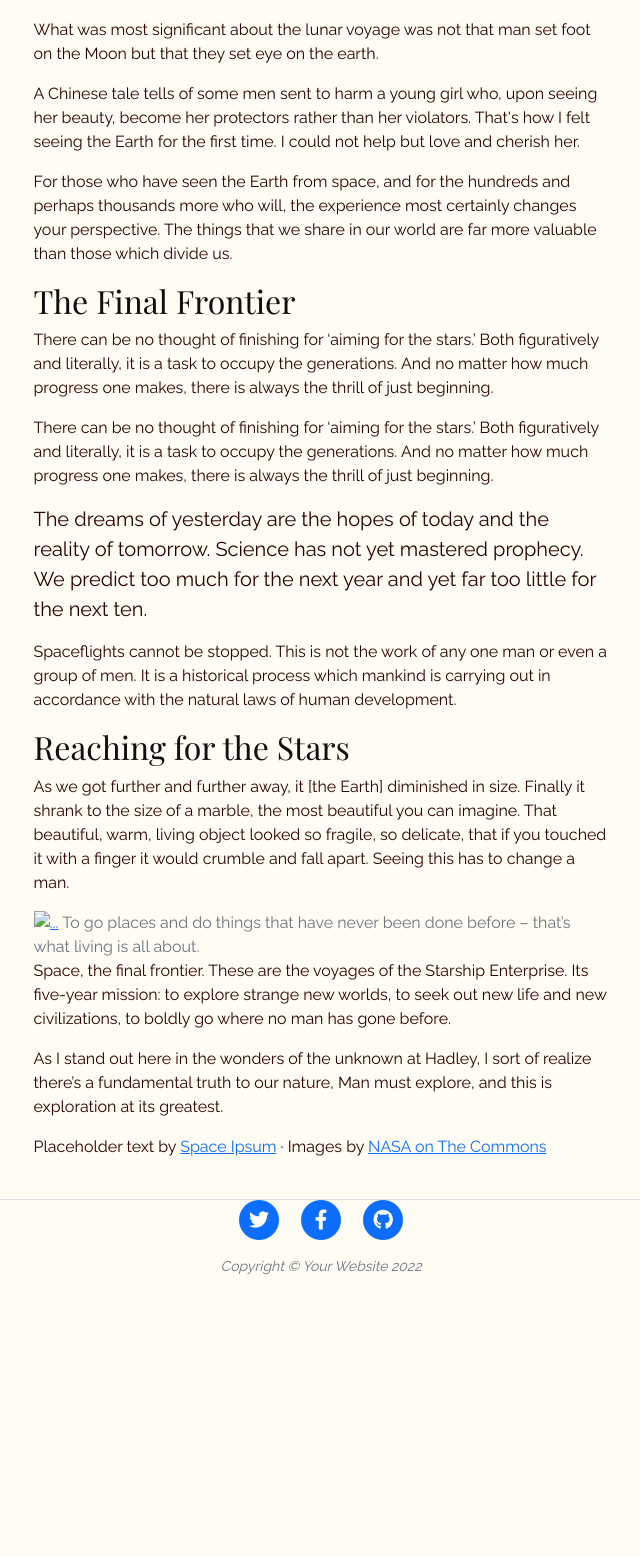
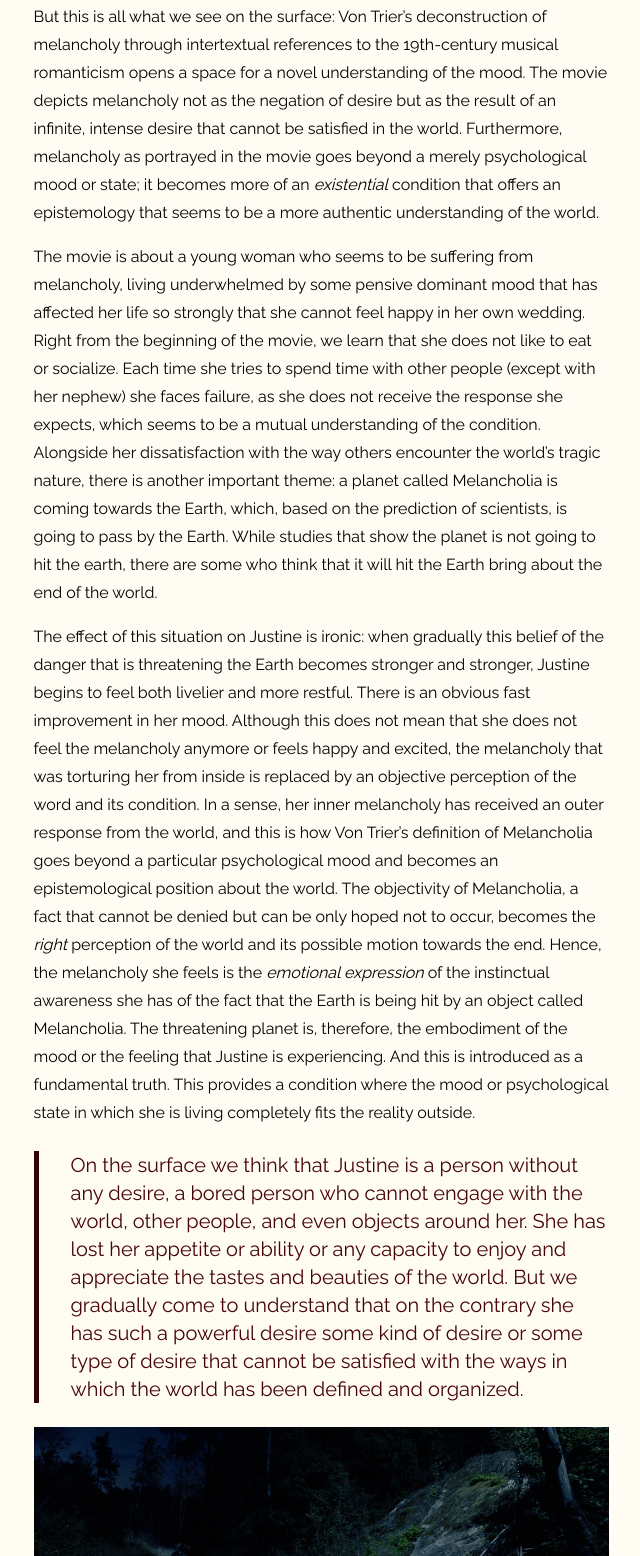
Before and after one commit to mortezabe/mortezaPorfolio, a website: page blog/myBlogTemplate.html in a window 1280 px wide. Shown: the part 1244-2800 px from the top of the page, without its empty margins (319-959 px from the left). Before the commit the page ends 2521 px from the top, so only its background shows below. Drawn offline with nearby package versions, Linux system fonts and the light colour scheme; a web font is replaced by a local one.

Commit message:
some changes

```diff
--- a/blog/myBlogTemplate.html
+++ b/blog/myBlogTemplate.html
@@ -102,7 +102,7 @@
           <div class="col-md-10 col-lg-8 col-xl-7">
             <div class="post-heading">
               <p>
-                <a href="/blog/blog.html">All Posts</a>
+                <a href="/blog/blog.html">all posts</a>
               </p>
               <hr style="padding-bottom: 4rem" />
 
@@ -114,18 +114,20 @@
             </div>
 
             <div class="post-heading">
-              <h2>The Possibility of a Persian Musical Modernity</h2>
+              <h2>On <em>Melancholia</em></h2>
               <h5 class="subheading">
-                In Hossein Alizadeh’s setting of Hafez’s most well-known
-                masnavi, a tasnīf titled “āhuye vahshī” (“wild Gazelle”), there
-                is a moment where the soft. In Hossein Alizadeh’s setting of
-                Hafez’s most well-known masnavi, a tasnīf titled “āhuye vahshī”
-                (“wild Gazelle”), there is a moment where the soft, and almost
-                carefree coy of rāst-panjgāh mode suddenly.
+                Lars von Trier’s <em>Melancholia</em> deconstructs the concept
+                of melancholy not only through the plot and cinematic
+                techniques, but also through the use of Wagner’s prelude to
+                <em>Tristan and Isolde</em>. The movie’s intertextual reference
+                to a composition that is the epitome of the Romantic notion of
+                infinite longing (<em>sehensucht</em>) expresses a hidden layer
+                of melancholy that is normally concealed from common
+                understanding of the term.
               </h5>
               <div class="my-4">
                 <img
-                  src="../images/alizadehModernity.jpeg"
+                  src="../images/melancoliaTwo.jpg"
                   class="card-img-top rounded-1 m-auto"
                   alt="..."
                 />
@@ -142,137 +144,188 @@
         <div class="row gx-4 gx-lg-5 justify-content-center">
           <div class="col-md-10 col-lg-8 col-xl-7">
             <p>
-              Never in all their history have men been able truly to conceive of
-              the world as one: a single sphere, a globe, having the qualities
-              of a globe, a round earth in which all the directions eventually
-              meet, in which there is no center because every point, or none, is
-              center — an equal earth which all men occupy as equals. The
-              airman's earth, if free men make it, will be truly round: a globe
-              in practice, not in theory.
+              Melancholy, sometimes taken as an equivalent term to depression,
+              is commonly defined as being inactive and lacking desire—that is
+              not feeling the demand or enthusiasm for reaching out to the world
+              and using its resources for the sake of one's own pleasure. While
+              the main character (Justine) of the movie is melancholic—as she
+              appears to be someone who is not enjoying the sources of joy that
+              are around her—her encounter with the world demonstrates a deeper
+              understanding of her expectations from the world. To her, the
+              human world around her, that is the socially and culturally
+              conditioned space around her, is completely undesirable and her
+              only response to such a world is her experience of melancholy,
+              that is withdrawing from any desire or wish for the satisfaction
+              of any such desire. And Justine’s apparent resignation from
+              desiring is embodied in the form of a planet called the
+              Melancholia.
             </p>
             <p>
-              Science cuts two ways, of course; its products can be used for
-              both good and evil. But there's no turning back from science. The
-              early warnings about technological dangers also come from science.
+              But this is all what we see on the surface: Von Trier’s
+              deconstruction of melancholy through intertextual references to
+              the 19th-century musical romanticism opens a space for a novel
+              understanding of the mood. The movie depicts melancholy not as the
+              negation of desire but as the result of an infinite, intense
+              desire that cannot be satisfied in the world. Furthermore,
+              melancholy as portrayed in the movie goes beyond a merely
+              psychological mood or state; it becomes more of an
+              <em>existential</em> condition that offers an epistemology that
+              seems to be a more authentic understanding of the world.
             </p>
             <p>
-              What was most significant about the lunar voyage was not that man
-              set foot on the Moon but that they set eye on the earth.
+              The movie is about a young woman who seems to be suffering from
+              melancholy, living underwhelmed by some pensive dominant mood that
+              has affected her life so strongly that she cannot feel happy in
+              her own wedding. Right from the beginning of the movie, we learn
+              that she does not like to eat or socialize. Each time she tries to
+              spend time with other people (except with her nephew) she faces
+              failure, as she does not receive the response she expects, which
+              seems to be a mutual understanding of the condition. Alongside her
+              dissatisfaction with the way others encounter the world’s tragic
+              nature, there is another important theme: a planet called
+              Melancholia is coming towards the Earth, which, based on the
+              prediction of scientists, is going to pass by the Earth. While
+              studies that show the planet is not going to hit the earth, there
+              are some who think that it will hit the Earth bring about the end
+              of the world.
             </p>
             <p>
-              A Chinese tale tells of some men sent to harm a young girl who,
-              upon seeing her beauty, become her protectors rather than her
-              violators. That's how I felt seeing the Earth for the first time.
-              I could not help but love and cherish her.
+              The effect of this situation on Justine is ironic: when gradually
+              this belief of the danger that is threatening the Earth becomes
+              stronger and stronger, Justine begins to feel both livelier and
+              more restful. There is an obvious fast improvement in her mood.
+              Although this does not mean that she does not feel the melancholy
+              anymore or feels happy and excited, the melancholy that was
+              torturing her from inside is replaced by an objective perception
+              of the word and its condition. In a sense, her inner melancholy
+              has received an outer response from the world, and this is how Von
+              Trier’s definition of Melancholia goes beyond a particular
+              psychological mood and becomes an epistemological position about
+              the world. The objectivity of Melancholia, a fact that cannot be
+              denied but can be only hoped not to occur, becomes the
+              <em>right</em> perception of the world and its possible motion
+              towards the end. Hence, the melancholy she feels is the
+              <em>emotional expression</em> of the instinctual awareness she has
+              of the fact that the Earth is being hit by an object called
+              Melancholia. The threatening planet is, therefore, the embodiment
+              of the mood or the feeling that Justine is experiencing. And this
+              is introduced as a fundamental truth. This provides a condition
+              where the mood or psychological state in which she is living
+              completely fits the reality outside.
             </p>
-            <p>
-              For those who have seen the Earth from space, and for the hundreds
-              and perhaps thousands more who will, the experience most certainly
-              changes your perspective. The things that we share in our world
-              are far more valuable than those which divide us.
-            </p>
-            <h2 class="section-heading">The Final Frontier</h2>
-            <p>
-              There can be no thought of finishing for ‘aiming for the stars.’
-              Both figuratively and literally, it is a task to occupy the
-              generations. And no matter how much progress one makes, there is
-              always the thrill of just beginning.
-            </p>
-            <p>
-              There can be no thought of finishing for ‘aiming for the stars.’
-              Both figuratively and literally, it is a task to occupy the
-              generations. And no matter how much progress one makes, there is
-              always the thrill of just beginning.
-            </p>
-            <blockquote class="blockquote">
-              The dreams of yesterday are the hopes of today and the reality of
-              tomorrow. Science has not yet mastered prophecy. We predict too
-              much for the next year and yet far too little for the next ten.
-            </blockquote>
-            <p>
-              Spaceflights cannot be stopped. This is not the work of any one
-              man or even a group of men. It is a historical process which
-              mankind is carrying out in accordance with the natural laws of
-              human development.
-            </p>
-            <h2 class="section-heading">Reaching for the Stars</h2>
-            <p>
-              As we got further and further away, it [the Earth] diminished in
-              size. Finally it shrank to the size of a marble, the most
-              beautiful you can imagine. That beautiful, warm, living object
-              looked so fragile, so delicate, that if you touched it with a
-              finger it would crumble and fall apart. Seeing this has to change
-              a man.
-            </p>
+
+            <div class="verticalLine my-4">
+              <blockquote style="margin-left: 2rem" class="blockquote">
+                On the surface we think that Justine is a person without any
+                desire, a bored person who cannot engage with the world, other
+                people, and even objects around her. She has lost her appetite
+                or ability or any capacity to enjoy and appreciate the tastes
+                and beauties of the world. But we gradually come to understand
+                that on the contrary she has such a powerful desire some kind of
+                desire or some type of desire that cannot be satisfied with the
+                ways in which the world has been defined and organized.
+              </blockquote>
+            </div>
             <a href="#!"
               ><img
                 class="img-fluid"
-                src="assets/img/post-sample-image.jpg"
+                src="../images/melancoliaOne.png"
                 alt="..."
             /></a>
             <span class="caption text-muted"
-              >To go places and do things that have never been done before –
-              that’s what living is all about.</span
+              >Although Justine is not happy and she shouldn't be because she is
+              melancholic and has a sad mood</span
             >
+            <p></p>
             <p>
-              Space, the final frontier. These are the voyages of the Starship
-              Enterprise. Its five-year mission: to explore strange new worlds,
-              to seek out new life and new civilizations, to boldly go where no
-              man has gone before.
+              Although Justine is not happy and she shouldn't be because she is
+              melancholic and has a sad mood, there is a new layer in her
+              experience of Melancholia. She finds her psychological mood the
+              exact reflection of what's going on outside. What's going on
+              outside in the external world corresponds to the inner feelings
+              she’s experiencing. so her feeling her emotion becomes the truth
+              or the true expression of the reality outside. Or, the other way
+              around: the external reality becomes the real embodiment of her
+              emotions. This becomes an important aspect of melancholy Justine
+              is experiencing as scientists (here represented by John, who is
+              Justine’s brother-in-law) could have an explanation and therefore
+              a causal knowledge of the world outside but it doesn't mean that
+              they can <em>feel</em> the truth of the world’s situation. This is
+              why John the scientist commits suicide because he found his own
+              existence only meaningful as long as the world existed: there
+              needs to be a world for science to do its explanatory work;
+              science is not interested in nothingness! John was able to offer
+              an explanation for the world only before the world is doomed to be
+              finished. There is no scientific meaning outside the world. On an
+              opposing side, this is the beginning of Justine's world.
+            </p>
+            <!-- <h2 class="section-heading">The Final Frontier</h2> -->
+            <p>
+              Justine, who was melancholic on two planes in the first half of
+              the movie, is in a paradoxical—and ironic—way, a happy,
+              melancholic person in the second half. The first half of the
+              movie, which portrays Justine’s response to the social world
+              around her represents not only her melancholic mood but also her
+              anxiety as she is contextualized in an unauthentic communal life
+              that does make any sense at all to her. The second half, however,
+              depicts a genuine world in which her inner melancholy reflects the
+              outer Melancholia. Her moods become the true reflection of the
+              reality outside and she feels secure, restful, relaxed, and
+              grounded in her psychological state. The whole meaning and
+              intertextual references to the prelude to Wagner's Tristan and
+              Isolde which dominates the sonic space of the movie from the
+              beginning is its interrelation with von Trier’s deconstructed
+              conception of melancholy and depression. Wagner’s famous
+              composition is about desire. It is about a type of desire that is
+              never fulfilled; a love or some kind of passion that does not
+              receive any response in the world and the only satisfaction to it
+              is death. [summary of Tristan and Isolde and concept of
+              sehensucht] In Melancholia, the planet Melancholia is associated
+              with desire. On the surface we think that Justine is a person
+              without any desire, a bored person who cannot engage with the
+              world, other people, and even objects around her. She has lost her
+              appetite or ability or any capacity to enjoy and appreciate the
+              tastes and beauties of the world. But we gradually come to
+              understand that on the contrary she has such a powerful desire
+              some kind of desire or some type of desire that cannot be
+              satisfied with the ways in which the world has been defined and
+              organized. The prelude is constructed of lingering dissonances and
+              suspensions that never get resolved. It expresses the type of
+              desire that cannot be satisfied. Wagner’s music Drama is about the
+              nature of this desire; it is the sonic embodiment of unsatisfiable
+              desire and this is why his music is perceived as strongly
+              dramatic.
             </p>
             <p>
-              As I stand out here in the wonders of the unknown at Hadley, I
-              sort of realize there’s a fundamental truth to our nature, Man
-              must explore, and this is exploration at its greatest.
+              The naked scene in Melancholia is definitely one of the strongest
+              manifestation of this deconstruction of melancholy as a mood of
+              being in the world. While because of the Melancholia’s blue light
+              the entire scene is blue, the sinuous yet graceful position of
+              Justine’s naked body with her subtle moves is extremely erotic and
+              awakening desire, what one might think melancholy has nothing to
+              do. The music is also the sonic embodiment of this unending
+              sehensucht for something that cannot be reached in this world.
             </p>
-            <p>
+
+            <!-- <p>
               Placeholder text by
               <a href="http://spaceipsum.com/">Space Ipsum</a>
               &middot; Images by
               <a href="https://www.flickr.com/photos/nasacommons/"
                 >NASA on The Commons</a
               >
-            </p>
+            </p> -->
           </div>
         </div>
       </div>
     </article>
     <!-- Footer-->
-    <footer class="border-top">
-      <div class="container px-4 px-lg-5">
-        <div class="row gx-4 gx-lg-5 justify-content-center">
-          <div class="col-md-10 col-lg-8 col-xl-7">
-            <ul class="list-inline text-center">
-              <li class="list-inline-item">
-                <a href="#!">
-                  <span class="fa-stack fa-lg">
-                    <i class="fas fa-circle fa-stack-2x"></i>
-                    <i class="fab fa-twitter fa-stack-1x fa-inverse"></i>
-                  </span>
-                </a>
-              </li>
-              <li class="list-inline-item">
-                <a href="#!">
-                  <span class="fa-stack fa-lg">
-                    <i class="fas fa-circle fa-stack-2x"></i>
-                    <i class="fab fa-facebook-f fa-stack-1x fa-inverse"></i>
-                  </span>
-                </a>
-              </li>
-              <li class="list-inline-item">
-                <a href="#!">
-                  <span class="fa-stack fa-lg">
-                    <i class="fas fa-circle fa-stack-2x"></i>
-                    <i class="fab fa-github fa-stack-1x fa-inverse"></i>
-                  </span>
-                </a>
-              </li>
-            </ul>
-            <div class="small text-center text-muted fst-italic">
-              Copyright &copy; Your Website 2022
-            </div>
-          </div>
-        </div>
+    <footer class="text-center text-lg-start">
+      <div class="text-center p-3">
+        <i class="fa-solid fa-copyright"></i>
+        <span class="ml-3">
+          2022 by Ali and Morteza. Proudly created with MorAl Corp.</span
+        >
       </div>
     </footer>
     <!-- Bootstrap core JS-->
--- a/blog/template.css
+++ b/blog/template.css
@@ -1,7 +1,9 @@
 body {
   font-family: "Raleway", sans-serif;
   background-color: #fffcf4;
-  color: rgb(44, 0, 0);
+  color: rgb(0, 0, 0);
+  line-height:175%;
+  font-size: 1rem;
   /* height: 100%; */
 }
 
@@ -20,17 +22,23 @@ h2 {
   color: rgb(46, 40, 40);
 }
 
-.author h5 {
-  font-size: 1.8rem;
+blockquote{
+  color: rgb(70, 4, 4);
+
 }
-
-.interTextualPar p {
-  font-size: 1.3rem;
+a {
+  text-decoration: none;
+  color: black;
 }
-
+a:hover {
+  text-decoration: none;
+  color: black;
+}
 #footer {
 }
-
+.verticalLine {
+  border-left: thick solid #340404;
+}
 .wrapper {
   display: flex;
   min-height: 90vh;
```
Also changed, not shown: music/music.html (+2 -0 lines), research/research.html (+5 -3 lines), variations/variations.html (+2 -2 lines), workshops/workshops.html (+2 -2 lines), images/melancoliaOne.png (renamed from images/melancholia.png), images/melancoliaTwo.jpg (added), 4 other files.
